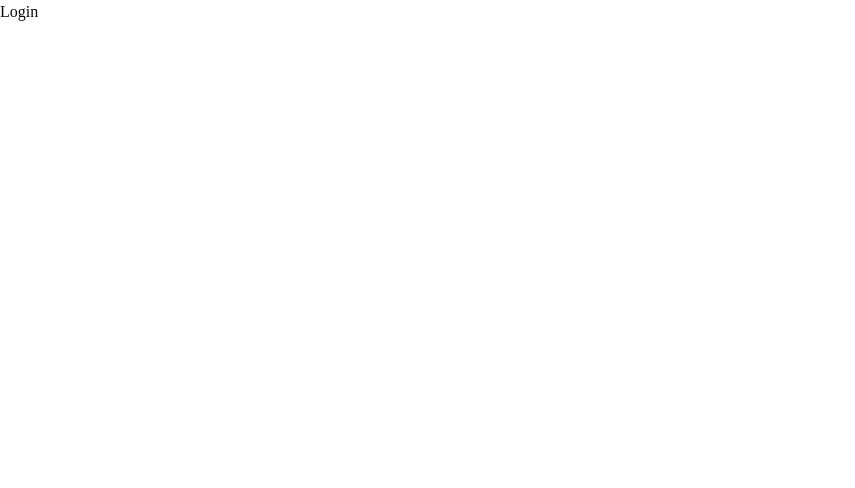
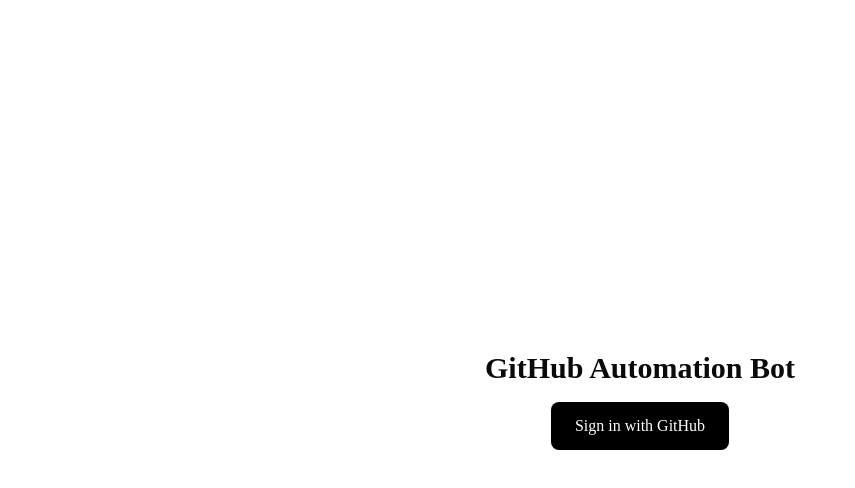
Before and after one commit to HegdeShrinidhi/github-automation-bot, a Next.js app: page /login in a window 1280 px wide. Shown: the top 488 px of the page, without its empty margins (0-855 px from the left). Built offline with nearby package versions, Linux system fonts and the light colour scheme.

Commit message:
Implemented GitHub authentication and protected routes

```diff
--- a/package.json
+++ b/package.json
@@ -13,6 +13,7 @@
     "clsx": "^2.1.1",
     "lucide-react": "^1.21.0",
     "next": "16.2.9",
+    "next-auth": "^5.0.0-beta.31",
     "next-themes": "^0.4.6",
     "radix-ui": "^1.6.0",
     "react": "19.2.4",
--- /dev/null
+++ b/src/app/api/auth/[...nextauth]/route.ts
@@ -0,0 +1,3 @@
+import { handlers } from "@/auth";
+
+export const { GET, POST } = handlers;
--- a/src/app/dashboard/page.tsx
+++ b/src/app/dashboard/page.tsx
@@ -1,15 +1,27 @@
+import { auth } from "@/auth";
+import { redirect } from "next/navigation";
 import { AppSidebar } from "@/components/layout/app-sidebar";
 import { StatsCard } from "@/components/dashboard/stats-card";
 
-export default function DashboardPage() {
+export default async function DashboardPage() {
+  const session = await auth();
+
+  if (!session) {
+    redirect("/login");
+  }
+
   return (
     <div className="flex">
       <AppSidebar />
 
       <main className="flex-1 p-8 space-y-6">
         <h1 className="text-4xl font-bold">
-          Dashboard
+          Welcome, {session.user?.name}
         </h1>
+
+        <p className="text-muted-foreground">
+          GitHub Automation Dashboard
+        </p>
 
         <div className="grid gap-4 md:grid-cols-3">
           <StatsCard title="Events" value="0" />
--- a/src/app/layout.tsx
+++ b/src/app/layout.tsx
@@ -4,6 +4,7 @@
 
 import { TooltipProvider } from "@/components/ui/tooltip";
 import { Toaster } from "@/components/ui/sonner";
+import SessionProvider from "@/components/providers/session-provider";
 
 const geistSans = Geist({
   variable: "--font-geist-sans",
@@ -30,10 +31,12 @@
       <body
         className={`${geistSans.variable} ${geistMono.variable} antialiased`}
       >
-        <TooltipProvider>
-          {children}
-          <Toaster />
-        </TooltipProvider>
+        <SessionProvider>
+          <TooltipProvider>
+            {children}
+            <Toaster />
+          </TooltipProvider>
+        </SessionProvider>
       </body>
     </html>
   );
--- a/src/app/login/page.tsx
+++ b/src/app/login/page.tsx
@@ -1,3 +1,26 @@
+"use client";
+
+import { signIn } from "next-auth/react";
+
 export default function LoginPage() {
-  return <h1>Login</h1>;
+  return (
+    <div className="flex min-h-screen items-center justify-center">
+      <div className="space-y-4 text-center">
+        <h1 className="text-3xl font-bold">
+          GitHub Automation Bot
+        </h1>
+
+        <button
+          onClick={() =>
+            signIn("github", {
+              callbackUrl: "/dashboard",
+            })
+          }
+          className="rounded-md bg-black px-6 py-3 text-white hover:bg-gray-800"
+        >
+          Sign in with GitHub
+        </button>
+      </div>
+    </div>
+  );
 }
--- /dev/null
+++ b/src/auth.ts
@@ -0,0 +1,11 @@
+import NextAuth from "next-auth"
+import GitHub from "next-auth/providers/github"
+
+export const { handlers, auth, signIn, signOut } = NextAuth({
+  providers: [
+    GitHub({
+      clientId: process.env.AUTH_GITHUB_ID!,
+      clientSecret: process.env.AUTH_GITHUB_SECRET!,
+    }),
+  ],
+})
--- /dev/null
+++ b/src/components/providers/session-provider.tsx
@@ -0,0 +1,5 @@
+"use client"
+
+import { SessionProvider } from "next-auth/react"
+
+export default SessionProvider
```
Also changed, not shown: tsconfig.json (line endings or trailing spaces), 1 other file (tests, documents, lock files or other folders).
